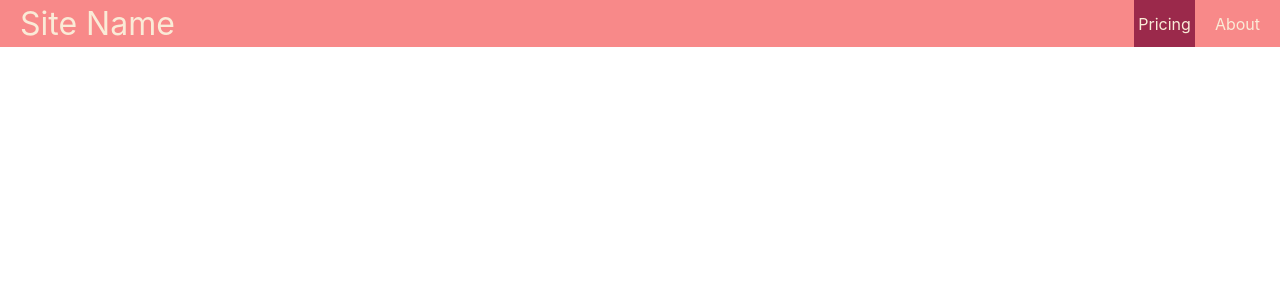
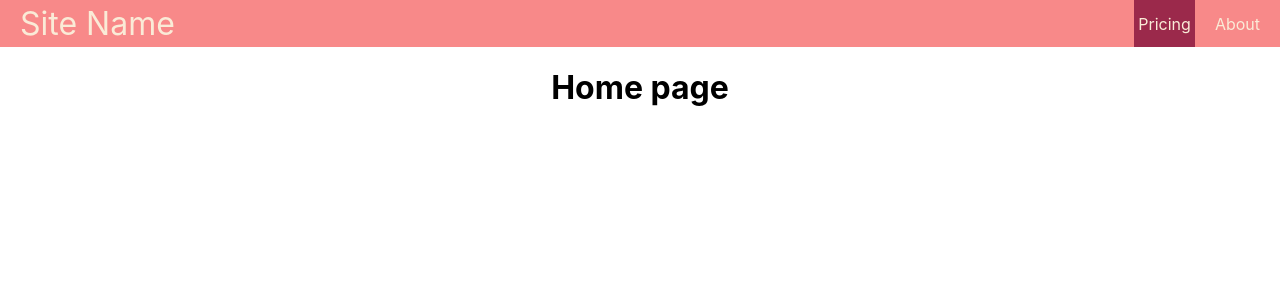
Before and after one commit to Katiasun/Creating-A-Navbar-In-React-With-Routing, a React (Create React App) app: page / in a window 1280 px wide. Shown: the top 300 px of the page. Built offline with nearby package versions, Linux system fonts and the light colour scheme.

Commit message:
add routers

```diff
--- a/src/App.js
+++ b/src/App.js
@@ -8,7 +8,13 @@ export default function App() {
   return (
     <>
       <Navbar />
-      <div className="container"></div>
+      <div className="container">
+        <Routes>
+          <Route path="/" element={<Home />} />
+          <Route path="/pricing" element={<Pricing />} />
+          <Route path="/about" element={<About />} />
+        </Routes>
+      </div>
     </>
   );
 }
```
